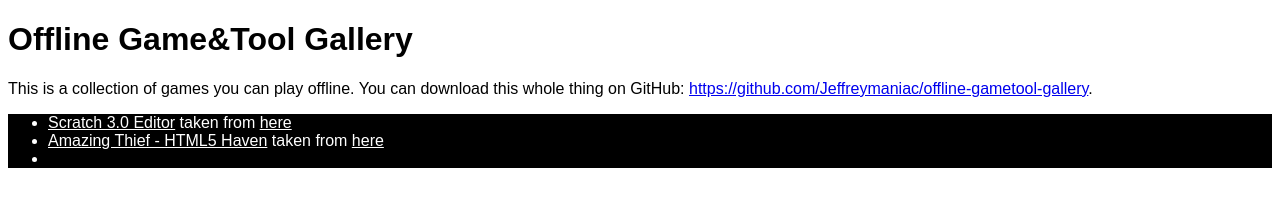
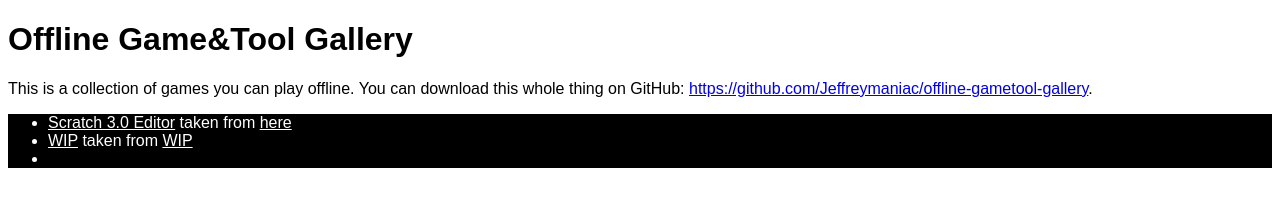
Before and after one commit to Jeffreymaniac/offline-gametool-gallery, a plain HTML site: page index.html in a window 1280 px wide. Drawn offline with Linux system fonts and the light colour scheme.

Commit message:
Update index.html

```diff
--- a/index.html
+++ b/index.html
@@ -21,7 +21,7 @@
     <ul>
 
       <li><a href="Scratch 3.0 GUI.html" target="_blank">Scratch 3.0 Editor</a> taken from <a href="https://llk.github.io/scratch-gui/develop/">here</a></li>
-      <li><a href="games/amazingthiefhtml5haven.html" target="_blank">Amazing Thief - HTML5 Haven</a> taken from <a href="http://www.html5haven.com/mobile/amazingthief/index.php">here</a></li>
+      <li><a href="#" target="_blank">WIP</a> taken from <a href="#">WIP</a></li>
       <li><a href="" target="_blank"></a></li>
 
       </ul>
```
